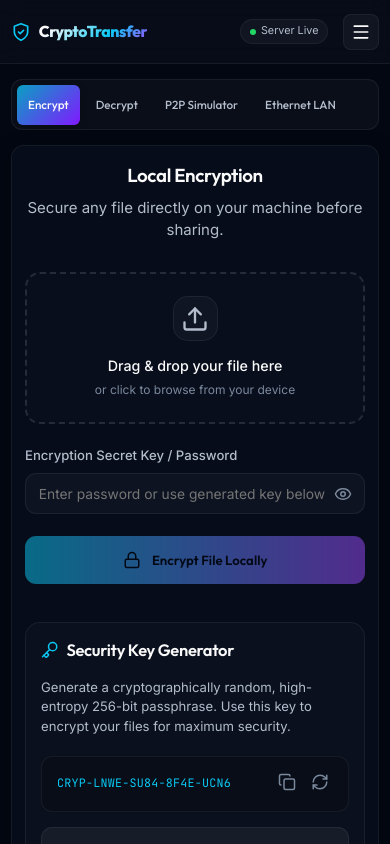
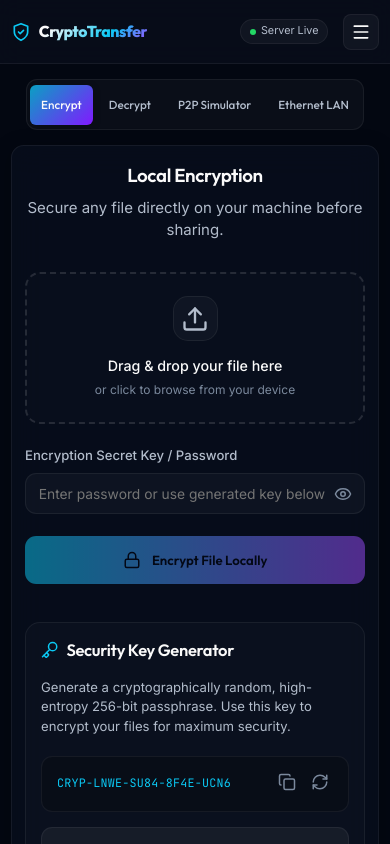
Before and after one commit to rajatava06/CryptoTransfer, a React (Vite) app: page / in a window 390 px wide. Shown: the top 844 px of the page. Built offline with nearby package versions, Linux system fonts and the light colour scheme.

Commit message:
fix: center nav tab bar on mobile

```diff
--- a/src/index.css
+++ b/src/index.css
@@ -1281,14 +1281,18 @@
   /* ── Navigation tabs ── */
   .nav-tabs {
     margin: 1rem auto;
-    width: 100%;
+    /* Center when all tabs fit; scroll when they don't */
+    width: fit-content;
+    max-width: calc(100% - 2rem);
     padding: 0.3rem;
     gap: 0.3rem;
-    /* Let tabs scroll horizontally without showing scrollbar */
     overflow-x: auto;
     scrollbar-width: none;
     -webkit-overflow-scrolling: touch;
-    justify-content: flex-start;
+    justify-content: center;
+    /* Keep it centered on the page */
+    display: flex;
+    left: 50%;
   }
 
   .nav-tabs::-webkit-scrollbar {
```
